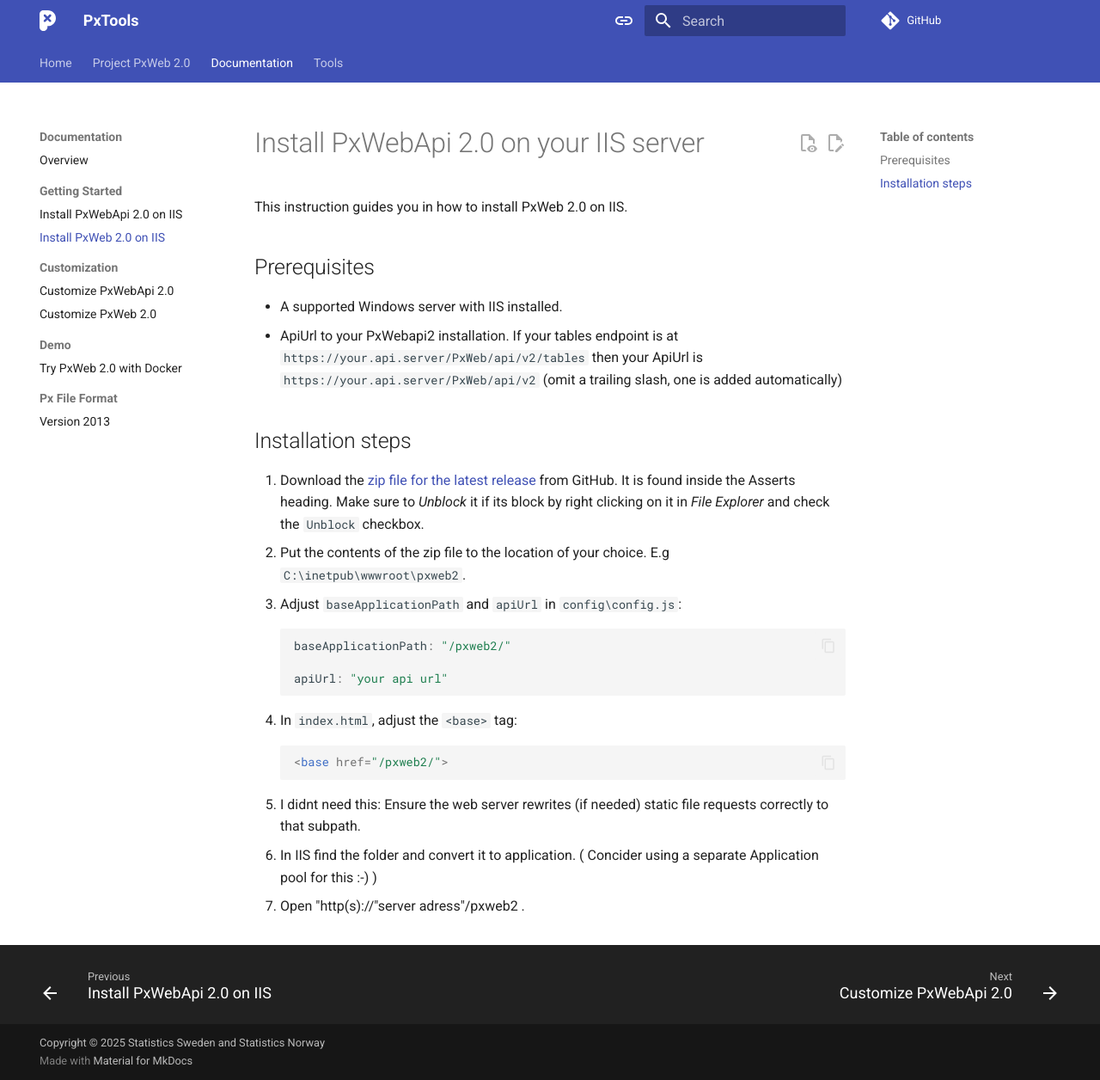
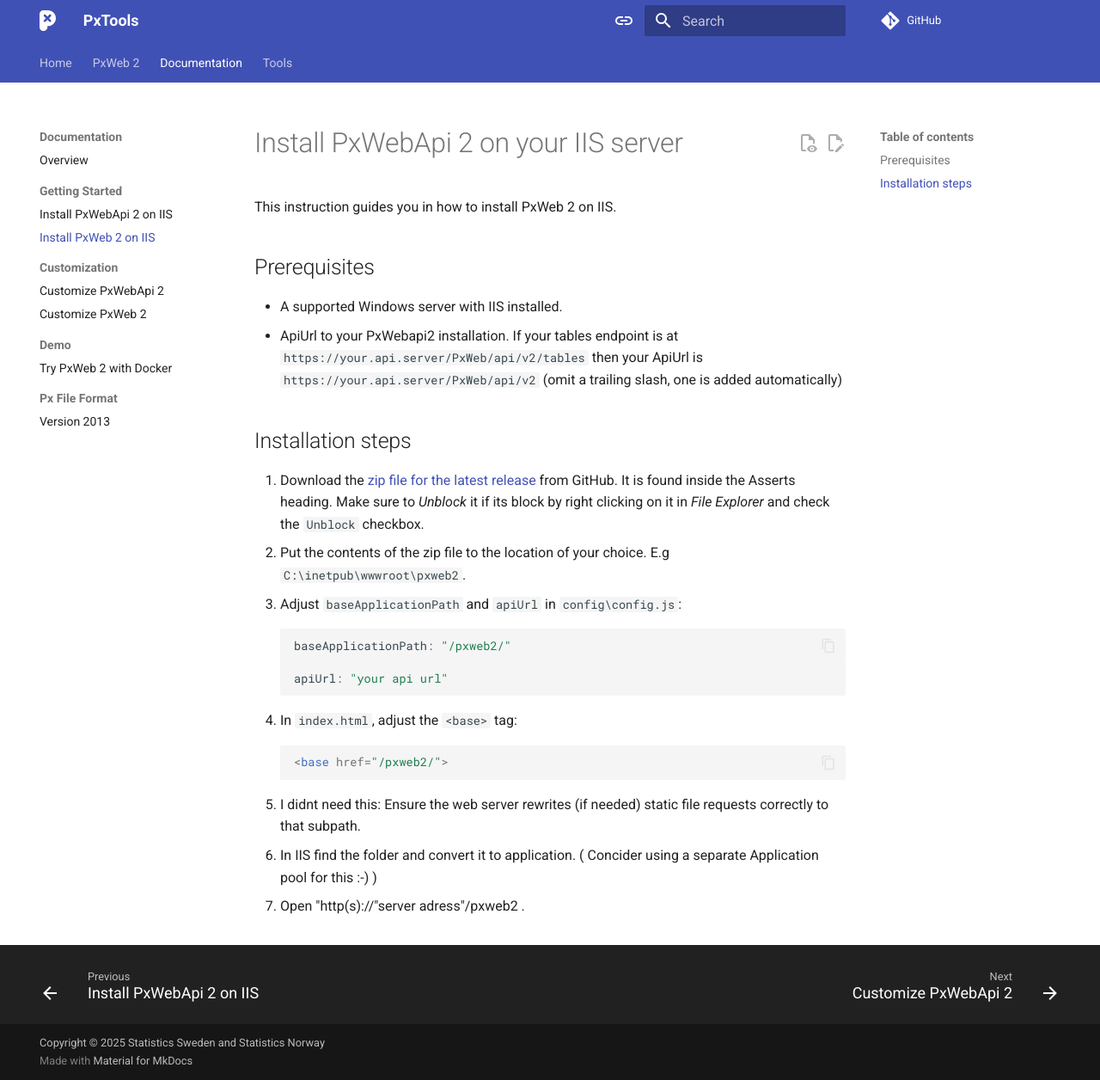
Before and after one commit to PxTools/pxtools.github.io, an MkDocs documentation site: the page built from docs/PxWeb2/documentation/installation-on-iis.md, in a window 1280 px wide and 1256 px high. Shown: the whole window at 86% size. Built offline with MkDocs 1.6.1 and Material for MkDocs 9.7.7, drawn with Linux system fonts in a browser that asks for light colours; comment, search, counter and statistics services are not loaded.

Commit message:
Updated first page and changed 2.0 t 2

```diff
--- a/docs/PxWeb2/documentation/installation-on-iis.md
+++ b/docs/PxWeb2/documentation/installation-on-iis.md
@@ -1,6 +1,6 @@
-# Install PxWebApi 2.0 on your IIS server
+# Install PxWebApi 2 on your IIS server
 
-This instruction guides you in how to install PxWeb 2.0 on IIS.
+This instruction guides you in how to install PxWeb 2 on IIS.
 
 ## Prerequisites
 
--- a/docs/overrides/home.html
+++ b/docs/overrides/home.html
@@ -77,15 +77,15 @@
 
         <!-- Hero content -->
         <div class="mdx-hero__content">
-          <h1>PxWeb 2.0 New user interface
+          <h1>PxWeb 2 - Information
           </h1>
-          <p>Statistics Sweden and Statistics Norway have a project together to build a new and more user-friendly interface for PxWeb.</p>
+          <p>Statistics Sweden and Statistics Norway have made a user friendly interface for PxWeb.</p>
           <a
             href="/PxWeb2/project/overview/"
             title="Project overview"
             class="md-button md-button--primary"
           >
-          About the project
+          About PxWeb 2
           </a>
         </div>
       </div>
--- a/mkdocs.yml
+++ b/mkdocs.yml
@@ -6,22 +6,22 @@
 
 nav:
   - Home: index.md
-  - Project PxWeb 2.0:
+  - PxWeb 2:
       - Overview: PxWeb2/project/overview.md
-      - Try PxWeb 2.0: PxWeb2/project/try.md
+      - Try PxWeb 2: PxWeb2/project/try.md
       - Solution: PxWeb2/project/Solution.md
       - Plans: PxWeb2/project/plans.md
       - Process: PxWeb2/project/process.md
   - Documentation:
       - Overview: documentation/overview.md
       - Getting Started:
-          - Install PxWebApi 2.0 on IIS: PxWebApi/documentation/installation.md
-          - Install PxWeb 2.0 on IIS: PxWeb2/documentation/installation-on-iis.md
+          - Install PxWebApi 2 on IIS: PxWebApi/documentation/installation.md
+          - Install PxWeb 2 on IIS: PxWeb2/documentation/installation-on-iis.md
       - Customization:
-          - Customize PxWebApi 2.0: PxWebApi/documentation/configuration.md
-          - Customize PxWeb 2.0: PxWeb2/documentation/customization.md
+          - Customize PxWebApi 2: PxWebApi/documentation/configuration.md
+          - Customize PxWeb 2: PxWeb2/documentation/customization.md
       - Demo:
-          - Try PxWeb 2.0 with Docker: PxWeb2/documentation/docker.md
+          - Try PxWeb 2 with Docker: PxWeb2/documentation/docker.md
       - Px File Format:
           - Version 2013: px-file-format/px-2013.md
   - Tools:
```
Also changed, not shown: docs/PxWebApi/documentation/configuration.md (+1 -1 lines), docs/PxWebApi/documentation/installation.md (+1 -1 lines), docs/tools/pxweb.md (+1 -1 lines).
